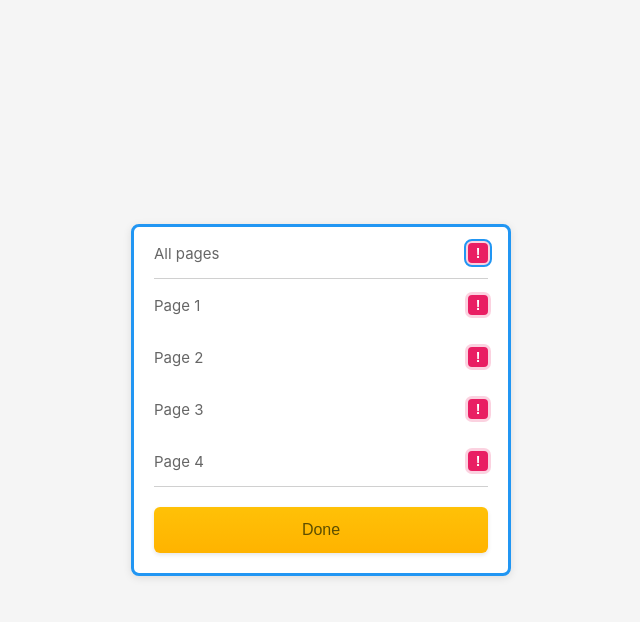
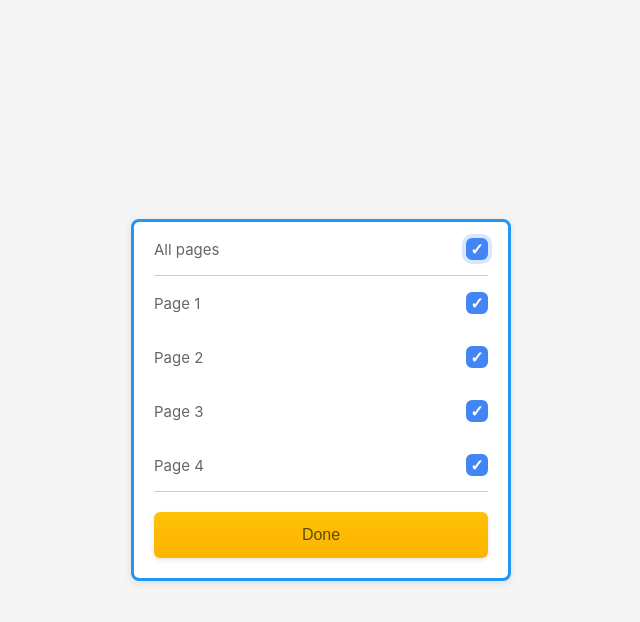
Before and after one commit to itsashishrath/ellty-test, a plain HTML site: page index.html in a window 1280 px wide. Both pictures are taken after a click on the label "All pages". Shown: the whole page, without its empty margins (319-959 px from the left). Drawn offline with Linux system fonts and the light colour scheme.

Commit message:
feat: changed the colrs and focus according to design

```diff
--- a/index.html
+++ b/index.html
@@ -3,7 +3,7 @@
 <head>
     <meta charset="UTF-8">
     <meta name="viewport" content="width=device-width, initial-scale=1.0">
-    <title>Ellty Test SelectAll</title>
+    <title>Select All Pages</title>
     <style>
         * {
             margin: 0;
@@ -96,40 +96,73 @@
         /* Custom checkbox styles */
         input[type="checkbox"] {
             appearance: none;
-            width: 20px;
-            height: 20px;
-            border: 2px solid #ccc;
-            border-radius: 4px;
+            width: 22px;
+            height: 22px;
+            border: 2px solid #d0d0d0;
+            border-radius: 6px;
             cursor: pointer;
             position: relative;
             transition: all 0.2s;
             flex-shrink: 0;
+            background-color: white;
         }
 
         input[type="checkbox"]:hover {
-            border-color: #999;
+            border-color: #b0b0b0;
         }
 
-        input[type="checkbox"]:checked {
-            background-color: #E91E63;
-            border-color: #E91E63;
-            box-shadow: 0 0 0 3px rgba(233, 30, 99, 0.2);
+        /* Not selected state - empty (default styles above) */
+
+        /* Partially selected (indeterminate) - white with checkmark, no focus */
+        input[type="checkbox"]:indeterminate {
+            background-color: white;
+            border-color: #d0d0d0;
         }
 
-        input[type="checkbox"]:checked::after {
-            content: '!';
+        input[type="checkbox"]:indeterminate::after {
+            content: '✓';
             position: absolute;
-            color: white;
-            font-size: 14px;
+            color: #a0a0a0;
+            font-size: 16px;
             font-weight: bold;
             top: 50%;
             left: 50%;
             transform: translate(-50%, -50%);
         }
 
+        /* Partially selected with focus - white with checkmark + blue shadow */
+        input[type="checkbox"]:indeterminate:focus {
+            box-shadow: 0 0 0 4px rgba(66, 133, 244, 0.2);
+            outline: none;
+        }
+
+        /* Fully selected - blue background with white checkmark, no focus */
+        input[type="checkbox"]:checked {
+            background-color: #4285f4;
+            border-color: #4285f4;
+        }
+
+        input[type="checkbox"]:checked::after {
+            content: '✓';
+            position: absolute;
+            color: white;
+            font-size: 16px;
+            font-weight: bold;
+            top: 50%;
+            left: 50%;
+            transform: translate(-50%, -50%);
+        }
+
+        /* Fully selected with focus - blue background + blue shadow */
+        input[type="checkbox"]:checked:focus {
+            box-shadow: 0 0 0 4px rgba(66, 133, 244, 0.2);
+            outline: none;
+        }
+
+        /* Not selected with focus - empty with blue shadow */
         input[type="checkbox"]:focus {
-            outline: 2px solid #2196F3;
-            outline-offset: 2px;
+            box-shadow: 0 0 0 4px rgba(66, 133, 244, 0.2);
+            outline: none;
         }
 
         .done-button {
@@ -158,24 +191,6 @@
         .done-button:focus {
             outline: 2px solid #2196F3;
             outline-offset: 2px;
-        }
-
-        /* Indeterminate state */
-        input[type="checkbox"]:indeterminate {
-            background-color: #E91E63;
-            border-color: #E91E63;
-            box-shadow: 0 0 0 3px rgba(233, 30, 99, 0.2);
-        }
-
-        input[type="checkbox"]:indeterminate::after {
-            content: '−';
-            position: absolute;
-            color: white;
-            font-size: 18px;
-            font-weight: bold;
-            top: 50%;
-            left: 50%;
-            transform: translate(-50%, -50%);
         }
     </style>
 </head>
```
